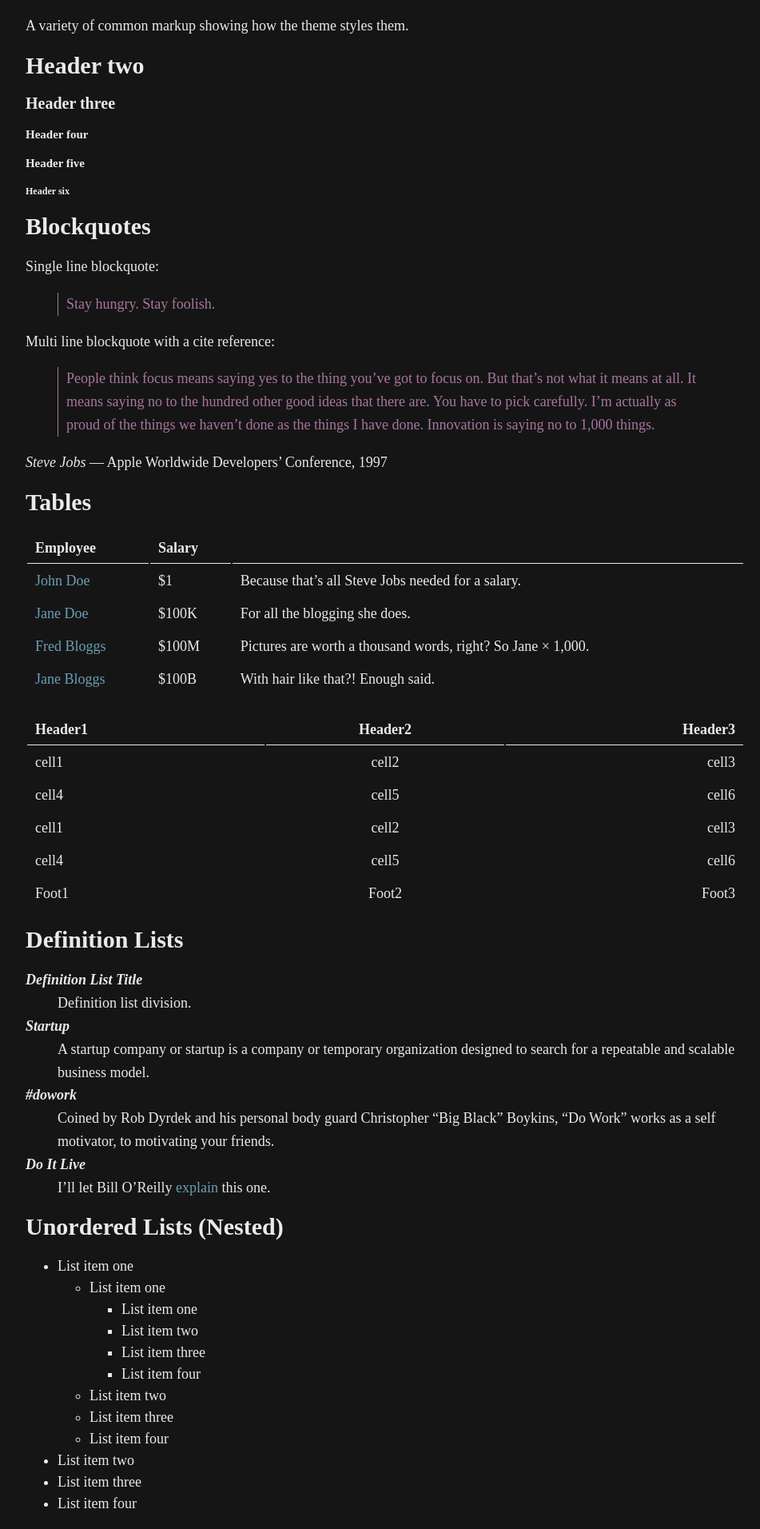
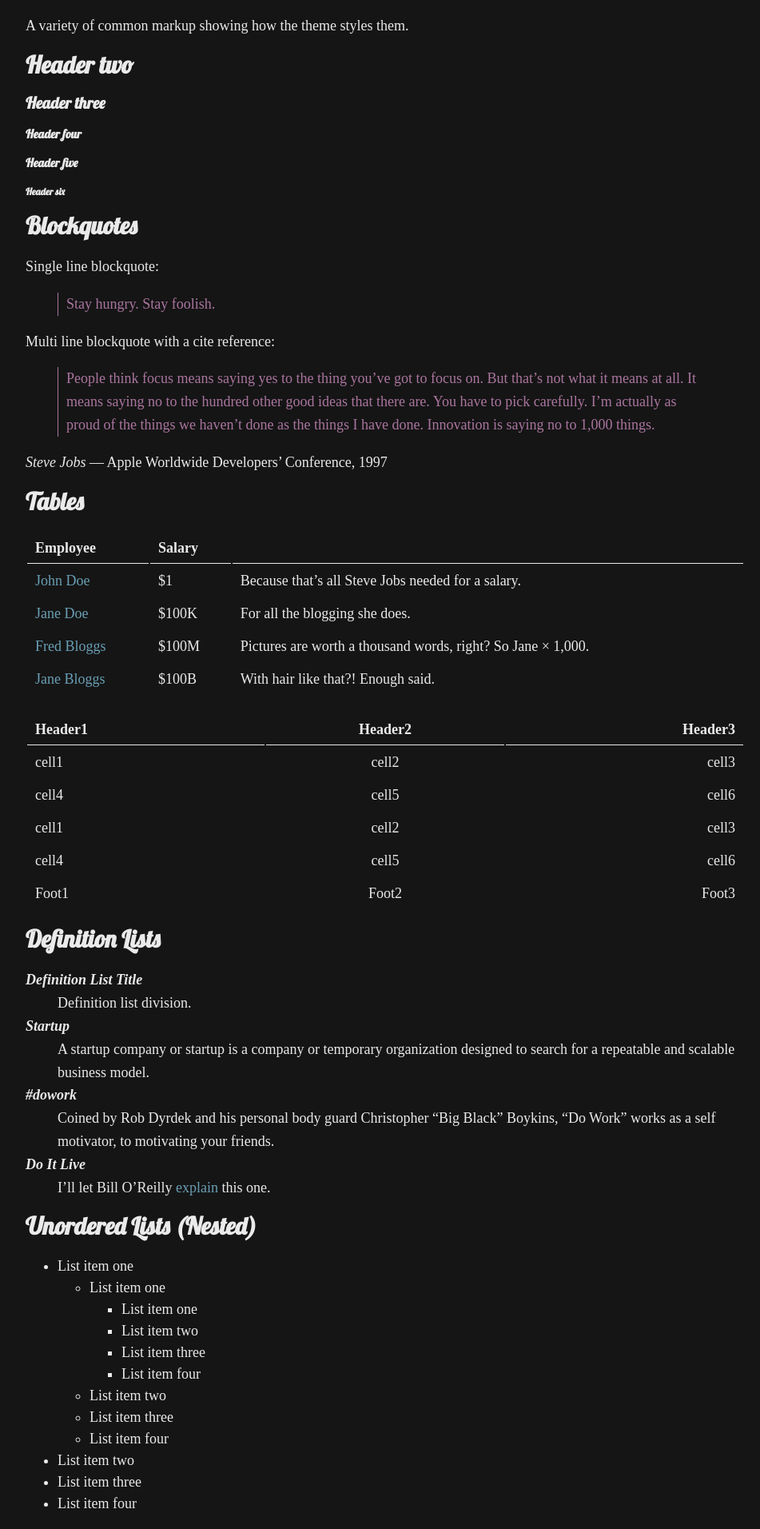
Before and after one commit to profphillips/wikibasics, a Jekyll site: the page built from test2.md, in a window 1280 px wide. Shown: the top 1912 px of the page at 80% size, without its empty margins (158-1109 px from the left). Built offline with Jekyll 4.4.1, drawn with Linux system fonts in a browser that asks for light colours; our own code applies the rules of GitHub Pages for plain Markdown files.

Commit message:
Update style.scss

```diff
--- a/assets/css/style.scss
+++ b/assets/css/style.scss
@@ -45,7 +45,7 @@ $container-max-width: 1000px;
 $body-font-family: '"Crimson Text", monospace';
 //$body-font-family: 'serif';
 //$header-font-family: 'Roboto, Arial, sans-serif';
-$header-font-family: 'Lobster, monospace';
+$header-font-family: 'Lobster';
 //$header-font-family: 'sans-serif';
 $pre-font-family: 'Consolas, Terminal, monospace';
 $blockquote-font-family: 'Raleway, monospace'; //'Cursive';
```
